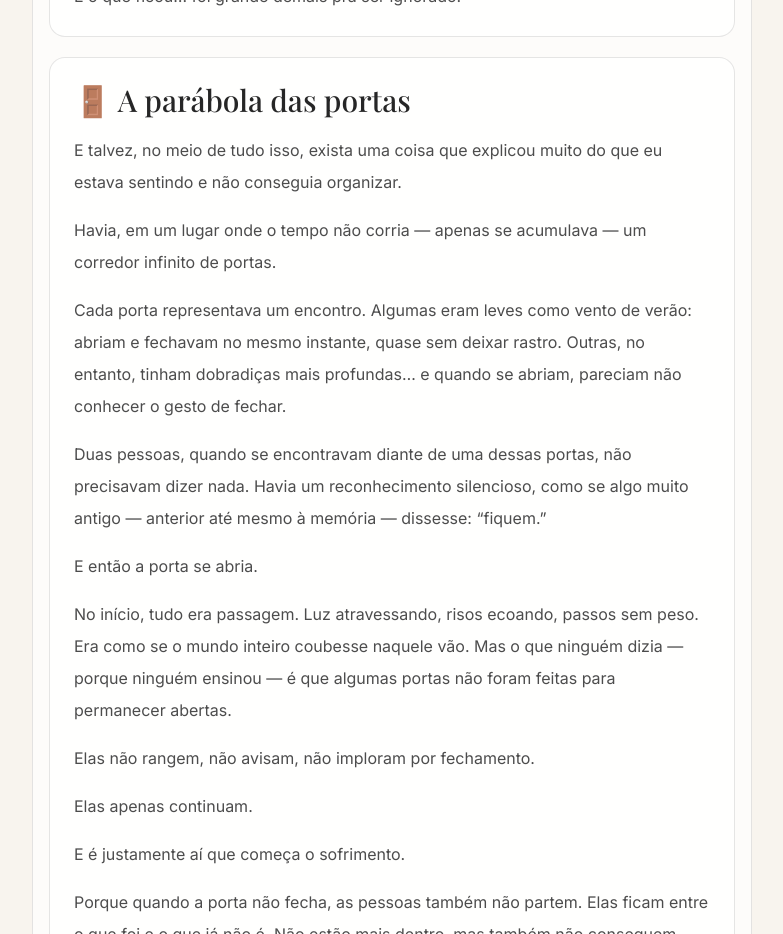
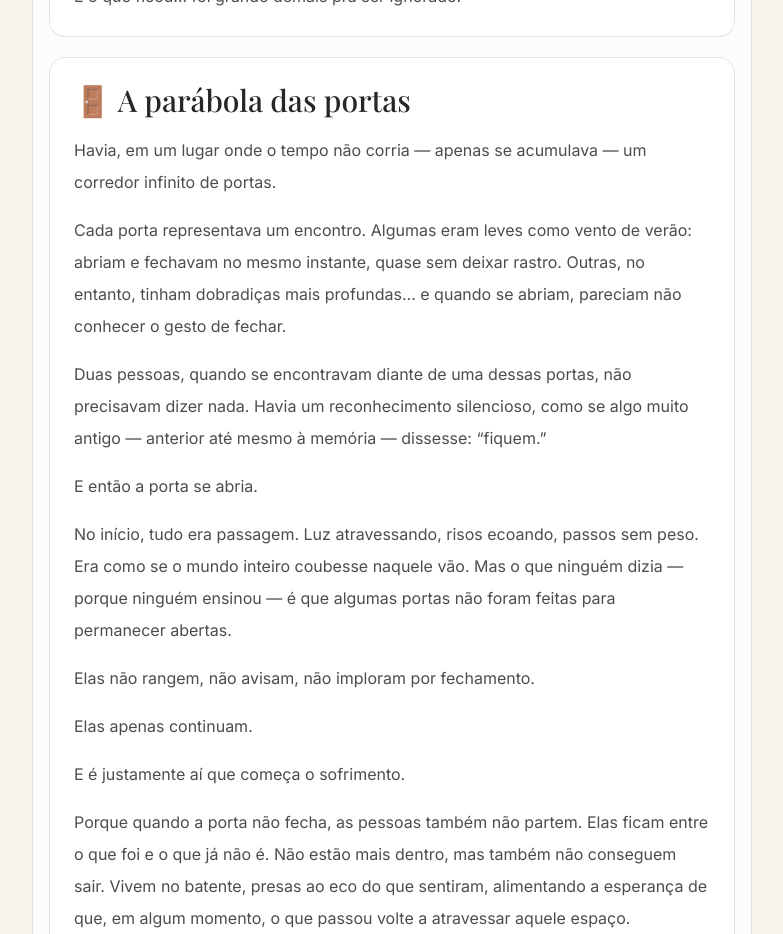
Before and after one commit to danielFrancafatecspLabs/projects-new, a React (Vite) app: page /categoria/coisas-que-eu-queria-te-dizer-com-calma in a window 1280 px wide. Shown: the part 5000-5934 px from the top of the page, without its empty margins (248-1031 px from the left). Built offline with nearby package versions, Linux system fonts and the light colour scheme.

Commit message:
Refine calm section text

```diff
--- a/src/data/content.ts
+++ b/src/data/content.ts
@@ -168,8 +168,6 @@ E o que ficou… foi grande demais pra ser ignorado.
 
 🚪 A parábola das portas
 
-E talvez, no meio de tudo isso, exista uma coisa que explicou muito do que eu estava sentindo e não conseguia organizar.
-
 Havia, em um lugar onde o tempo não corria — apenas se acumulava — um corredor infinito de portas.
 
 Cada porta representava um encontro. Algumas eram leves como vento de verão: abriam e fechavam no mesmo instante, quase sem deixar rastro. Outras, no entanto, tinham dobradiças mais profundas… e quando se abriam, pareciam não conhecer o gesto de fechar.
```
